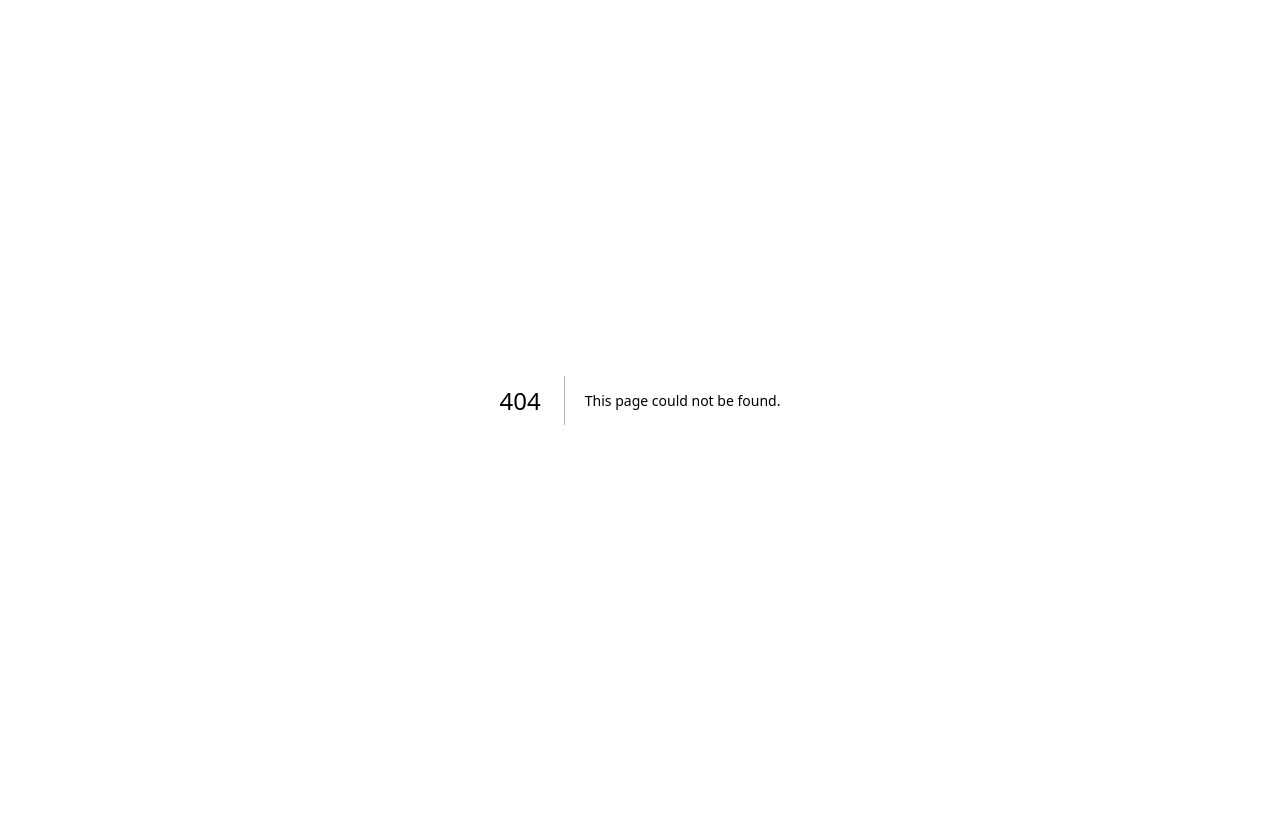
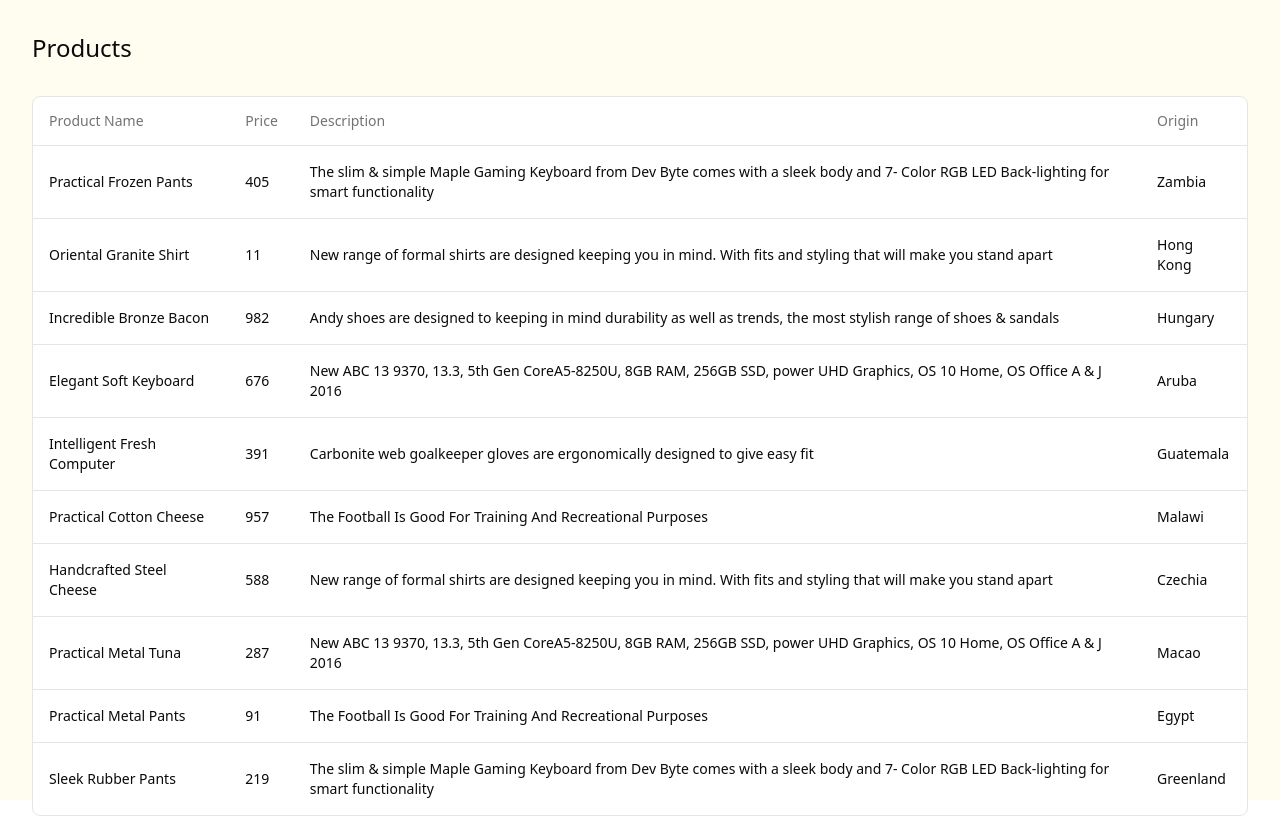
Before and after one commit to damacusdos/next-spa, a Next.js app: page /products in a window 1280 px wide. Before the commit this address had no page. Built offline with nearby package versions, Linux system fonts and the light colour scheme.

Commit message:
add table and products page

```diff
--- a/components/features/login.tsx
+++ b/components/features/login.tsx
@@ -1,10 +1,17 @@
+import { useRouter } from 'next/router';
 // components
-import { Button } from "@/components/ui/button";
-import { Input } from "@/components/ui/input";
+import { Button } from '@/components/ui/button';
+import { Input } from '@/components/ui/input';
 // icons
-import AccountSVG from "@/public/assets/account.svg";
+import AccountSVG from '@/public/assets/account.svg';
 
 export const Login = () => {
+  const router = useRouter();
+
+  const handleLogin = () => {
+    router.push('/products');
+  };
+
   return (
     <div className="bg-white flex flex-col justify-center items-center p-8 w-[400px] rounded-xl border b-[#100F0F]">
       <AccountSVG className="text-black w-6 h-6" />
@@ -23,7 +30,9 @@ export const Login = () => {
         </div>
       </div>
 
-      <Button className="w-full mt-24">Login</Button>
+      <Button className="w-full mt-24" onClick={handleLogin}>
+        Login
+      </Button>
     </div>
   );
 };
--- /dev/null
+++ b/components/ui/table.tsx
@@ -0,0 +1,117 @@
+import * as React from "react"
+
+import { cn } from "@/lib/utils"
+
+const Table = React.forwardRef<
+  HTMLTableElement,
+  React.HTMLAttributes<HTMLTableElement>
+>(({ className, ...props }, ref) => (
+  <div className="relative w-full overflow-auto">
+    <table
+      ref={ref}
+      className={cn("w-full caption-bottom text-sm", className)}
+      {...props}
+    />
+  </div>
+))
+Table.displayName = "Table"
+
+const TableHeader = React.forwardRef<
+  HTMLTableSectionElement,
+  React.HTMLAttributes<HTMLTableSectionElement>
+>(({ className, ...props }, ref) => (
+  <thead ref={ref} className={cn("[&_tr]:border-b", className)} {...props} />
+))
+TableHeader.displayName = "TableHeader"
+
+const TableBody = React.forwardRef<
+  HTMLTableSectionElement,
+  React.HTMLAttributes<HTMLTableSectionElement>
+>(({ className, ...props }, ref) => (
+  <tbody
+    ref={ref}
+    className={cn("[&_tr:last-child]:border-0", className)}
+    {...props}
+  />
+))
+TableBody.displayName = "TableBody"
+
+const TableFooter = React.forwardRef<
+  HTMLTableSectionElement,
+  React.HTMLAttributes<HTMLTableSectionElement>
+>(({ className, ...props }, ref) => (
+  <tfoot
+    ref={ref}
+    className={cn(
+      "border-t bg-muted/50 font-medium [&>tr]:last:border-b-0",
+      className
+    )}
+    {...props}
+  />
+))
+TableFooter.displayName = "TableFooter"
+
+const TableRow = React.forwardRef<
+  HTMLTableRowElement,
+  React.HTMLAttributes<HTMLTableRowElement>
+>(({ className, ...props }, ref) => (
+  <tr
+    ref={ref}
+    className={cn(
+      "border-b transition-colors hover:bg-muted/50 data-[state=selected]:bg-muted",
+      className
+    )}
+    {...props}
+  />
+))
+TableRow.displayName = "TableRow"
+
+const TableHead = React.forwardRef<
+  HTMLTableCellElement,
+  React.ThHTMLAttributes<HTMLTableCellElement>
+>(({ className, ...props }, ref) => (
+  <th
+    ref={ref}
+    className={cn(
+      "h-12 px-4 text-left align-middle font-medium text-muted-foreground [&:has([role=checkbox])]:pr-0",
+      className
+    )}
+    {...props}
+  />
+))
+TableHead.displayName = "TableHead"
+
+const TableCell = React.forwardRef<
+  HTMLTableCellElement,
+  React.TdHTMLAttributes<HTMLTableCellElement>
+>(({ className, ...props }, ref) => (
+  <td
+    ref={ref}
+    className={cn("p-4 align-middle [&:has([role=checkbox])]:pr-0", className)}
+    {...props}
+  />
+))
+TableCell.displayName = "TableCell"
+
+const TableCaption = React.forwardRef<
+  HTMLTableCaptionElement,
+  React.HTMLAttributes<HTMLTableCaptionElement>
+>(({ className, ...props }, ref) => (
+  <caption
+    ref={ref}
+    className={cn("mt-4 text-sm text-muted-foreground", className)}
+    {...props}
+  />
+))
+TableCaption.displayName = "TableCaption"
+
+export {
+  Table,
+  TableHeader,
+  TableBody,
+  TableFooter,
+  TableHead,
+  TableRow,
+  TableCell,
+  TableCaption,
+}
--- a/next.config.mjs
+++ b/next.config.mjs
@@ -27,7 +27,7 @@ const nextConfig = {
 
     return config;
   },
-  basePath: "/next-spa",
+  // basePath: "/next-spa",
   reactStrictMode: true,
   output: "export",
 };
--- a/package.json
+++ b/package.json
@@ -10,6 +10,7 @@
   },
   "dependencies": {
     "@radix-ui/react-slot": "^1.0.2",
+    "@tanstack/react-table": "^8.13.2",
     "class-variance-authority": "^0.7.0",
     "clsx": "^2.1.0",
     "lucide-react": "^0.358.0",
@@ -20,6 +21,7 @@
     "tailwindcss-animate": "^1.0.7"
   },
   "devDependencies": {
+    "@faker-js/faker": "^8.4.1",
     "@svgr/webpack": "^8.1.0",
     "@types/node": "^20",
     "@types/react": "^18",
--- a/pages/_app.tsx
+++ b/pages/_app.tsx
@@ -1,5 +1,5 @@
-import "@/styles/globals.css";
-import type { AppProps } from "next/app";
+import '@/styles/globals.css';
+import type { AppProps } from 'next/app';
 
 export default function App({ Component, pageProps }: AppProps) {
   return <Component {...pageProps} />;
--- a/pages/index.tsx
+++ b/pages/index.tsx
@@ -1,7 +1,7 @@
-import Head from "next/head";
-import Image from "next/image";
+import Head from 'next/head';
+import Image from 'next/image';
 // components
-import { Login } from "@/components/features";
+import { Login } from '@/components/features';
 
 export default function Home() {
   return (
--- /dev/null
+++ b/pages/products/Table.tsx
@@ -0,0 +1,99 @@
+// react table
+import {
+  createColumnHelper,
+  useReactTable,
+  getCoreRowModel,
+  flexRender,
+} from '@tanstack/react-table';
+// components
+import {
+  Table,
+  TableBody,
+  TableHead,
+  TableCell,
+  TableHeader,
+  TableRow,
+} from '@/components/ui/table';
+// faker
+import { faker } from '@faker-js/faker';
+
+interface Product {
+  id: string;
+  name: string;
+  price: number;
+  currency: string;
+  description: string;
+  origin: string;
+  category: string;
+}
+
+const createProduct = (): Product => {
+  return {
+    id: faker.datatype.uuid(),
+    name: faker.commerce.productName(),
+    price: faker.number.int({ max: 1000 }),
+    currency: 'TWD',
+    description: faker.commerce.productDescription(),
+    origin: faker.address.country(),
+    category: faker.commerce.department(),
+  };
+};
+
+const products = Array.from({ length: 10 }, (v, i) => createProduct());
+
+const columnHelper = createColumnHelper<Product>();
+
+const columns = [
+  columnHelper.accessor('name', {
+    header: 'Product Name',
+  }),
+  columnHelper.accessor('price', {
+    header: 'Price',
+  }),
+  columnHelper.accessor('description', {
+    header: 'Description',
+  }),
+  columnHelper.accessor('origin', {
+    header: 'Origin',
+  }),
+];
+
+export const ProductsTable = () => {
+  const table = useReactTable({
+    data: products,
+    columns,
+    getCoreRowModel: getCoreRowModel(),
+  });
+
+  return (
+    <div className="bg-white border b-gray-100 rounded-lg">
+      <Table>
+        <TableHeader>
+          {table.getHeaderGroups().map((headerGroup) => (
+            <TableRow key={headerGroup.id}>
+              {headerGroup.headers.map((header) => (
+                <TableHead key={header.id}>
+                  {flexRender(
+                    header.column.columnDef.header,
+                    header.getContext()
+                  )}
+                </TableHead>
+              ))}
+            </TableRow>
+          ))}
+        </TableHeader>
+        <TableBody>
+          {table.getRowModel().rows.map((row) => (
+            <TableRow key={row.id}>
+              {row.getVisibleCells().map((cell) => (
+                <TableCell key={cell.id}>
+                  {flexRender(cell.column.columnDef.cell, cell.getContext())}
+                </TableCell>
+              ))}
+            </TableRow>
+          ))}
+        </TableBody>
+      </Table>
+    </div>
+  );
+};
--- /dev/null
+++ b/pages/products/index.tsx
@@ -0,0 +1,15 @@
+import Head from 'next/head';
+// components
+import { ProductsTable } from './Table';
+
+export default function Products() {
+  return (
+    <div className="bg-[#FFFCF0] h-[100vh] p-8">
+      <Head>
+        <title>Products | Next SPA</title>
+      </Head>
+      <h1 className="text-2xl mb-8">Products</h1>
+      <ProductsTable />
+    </div>
+  );
+}
```
Also changed, not shown: .prettierrc.json (added), 1 other file (tests, documents, lock files or other folders).
